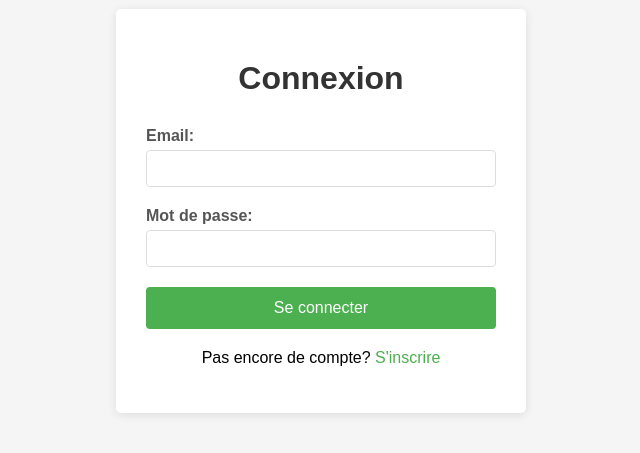
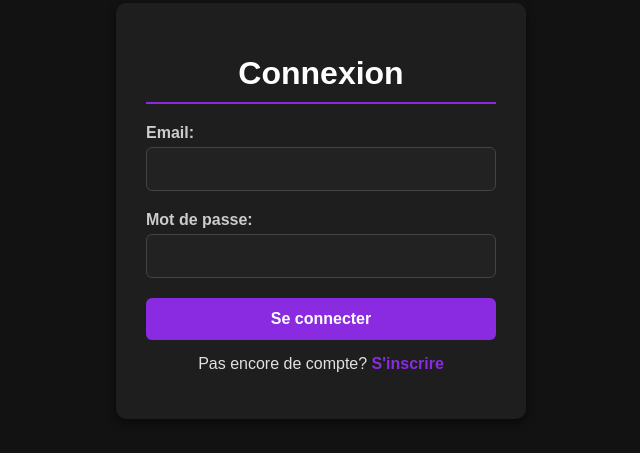
Before and after one commit to ZenColdSteel/ECF2-front-end-, a plain HTML site: page login.html in a window 1280 px wide. Shown: the part 189-642 px from the top of the page, without its empty margins (319-959 px from the left). Drawn offline with Linux system fonts and the light colour scheme.

Commit message:
docs/readme

```diff
--- a/style1.css
+++ b/style1.css
@@ -1,78 +1,104 @@
+/* Styles généraux */
 body {
-    font-family: Arial, sans-serif;
-    margin: 0;
-    padding: 0;
+    font-family: 'Poppins', sans-serif;
     display: flex;
     justify-content: center;
     align-items: center;
     height: 100vh;
-    background-color: #f5f5f5;
+    background-color: #121212;
+    color: #e0e0e0;
+    margin: 0;
 }
 
+/* Conteneur du formulaire */
 .login-container {
-    background-color: white;
-    border-radius: 5px;
-    box-shadow: 0 2px 10px rgba(0, 0, 0, 0.1);
+    background-color: #1e1e1e;
+    border-radius: 10px;
+    box-shadow: 0 4px 10px rgba(0, 0, 0, 0.5);
     padding: 30px;
     width: 350px;
+    text-align: center;
 }
 
+/* Titre */
 h1 {
-    text-align: center;
-    margin-bottom: 30px;
-    color: #333;
+    margin-bottom: 20px;
+    color: #ffffff;
+    border-bottom: 2px solid #8A2BE2;
+    padding-bottom: 10px;
+    font-weight: 600;
 }
 
+/* Champs de formulaire */
 .form-group {
     margin-bottom: 20px;
+    text-align: left;
 }
 
 label {
     display: block;
     margin-bottom: 5px;
     font-weight: bold;
-    color: #555;
+    color: #ccc;
 }
 
 input {
     width: 100%;
-    padding: 10px;
-    border: 1px solid #ddd;
-    border-radius: 4px;
+    padding: 12px;
+    border: 1px solid #444;
+    border-radius: 6px;
+    background: #222;
+    color: #e0e0e0;
+    font-size: 16px;
     box-sizing: border-box;
+    transition: border 0.3s;
 }
 
+input:focus {
+    outline: none;
+    border-color: #8A2BE2;
+    box-shadow: 0 0 5px rgba(138, 43, 226, 0.5);
+}
+
+/* Bouton */
 button {
     width: 100%;
     padding: 12px;
-    background-color: #4CAF50;
+    background: #8A2BE2;
     color: white;
     border: none;
-    border-radius: 4px;
+    border-radius: 6px;
     cursor: pointer;
     font-size: 16px;
+    font-weight: bold;
+    transition: background 0.3s, transform 0.2s;
 }
 
 button:hover {
-    background-color: #45a049;
+    background: #6a1bbd;
+    transform: translateY(-2px);
 }
 
+/* Messages d'erreur */
 .error-message {
-    background-color: #f8d7da;
-    color: #721c24;
+    background-color: #ff4d4d;
+    color: white;
     padding: 10px;
-    border-radius: 4px;
+    border-radius: 6px;
     margin-bottom: 20px;
+    text-align: center;
 }
 
+/* Liens */
 p {
     text-align: center;
-    margin-top: 20px;
+    margin-top: 15px;
 }
 
 a {
-    color: #4CAF50;
+    color: #8A2BE2;
     text-decoration: none;
+    font-weight: bold;
 }
 
 a:hover {
--- a/style2.css
+++ b/style2.css
@@ -1,78 +1,104 @@
-ody {
-    font-family: Arial, sans-serif;
-    margin: 0;
-    padding: 0;
+/* Styles généraux */
+body {
+    font-family: 'Poppins', sans-serif;
     display: flex;
     justify-content: center;
     align-items: center;
     height: 100vh;
-    background-color: #f5f5f5;
+    background-color: #121212;
+    color: #e0e0e0;
+    margin: 0;
 }
 
+/* Conteneur du formulaire */
 .register-container {
-    background-color: white;
-    border-radius: 5px;
-    box-shadow: 0 2px 10px rgba(0, 0, 0, 0.1);
+    background-color: #1e1e1e;
+    border-radius: 10px;
+    box-shadow: 0 4px 10px rgba(0, 0, 0, 0.5);
     padding: 30px;
     width: 350px;
+    text-align: center;
 }
 
+/* Titre */
 h1 {
-    text-align: center;
-    margin-bottom: 30px;
-    color: #333;
+    margin-bottom: 20px;
+    color: #ffffff;
+    border-bottom: 2px solid #8A2BE2;
+    padding-bottom: 10px;
+    font-weight: 600;
 }
 
+/* Champs de formulaire */
 .form-group {
     margin-bottom: 20px;
+    text-align: left;
 }
 
 label {
     display: block;
     margin-bottom: 5px;
     font-weight: bold;
-    color: #555;
+    color: #ccc;
 }
 
 input {
     width: 100%;
-    padding: 10px;
-    border: 1px solid #ddd;
-    border-radius: 4px;
+    padding: 12px;
+    border: 1px solid #444;
+    border-radius: 6px;
+    background: #222;
+    color: #e0e0e0;
+    font-size: 16px;
     box-sizing: border-box;
+    transition: border 0.3s;
 }
 
+input:focus {
+    outline: none;
+    border-color: #8A2BE2;
+    box-shadow: 0 0 5px rgba(138, 43, 226, 0.5);
+}
+
+/* Bouton */
 button {
     width: 100%;
     padding: 12px;
-    background-color: #4CAF50;
+    background: #8A2BE2;
     color: white;
     border: none;
-    border-radius: 4px;
+    border-radius: 6px;
     cursor: pointer;
     font-size: 16px;
+    font-weight: bold;
+    transition: background 0.3s, transform 0.2s;
 }
 
 button:hover {
-    background-color: #45a049;
+    background: #6a1bbd;
+    transform: translateY(-2px);
 }
 
+/* Messages d'erreur */
 .error-message {
-    background-color: #f8d7da;
-    color: #721c24;
+    background-color: #ff4d4d;
+    color: white;
     padding: 10px;
-    border-radius: 4px;
+    border-radius: 6px;
     margin-bottom: 20px;
+    text-align: center;
 }
 
+/* Liens */
 p {
     text-align: center;
-    margin-top: 20px;
+    margin-top: 15px;
 }
 
 a {
-    color: #4CAF50;
+    color: #8A2BE2;
     text-decoration: none;
+    font-weight: bold;
 }
 
 a:hover {
```
Also changed, not shown: 1 other file.
